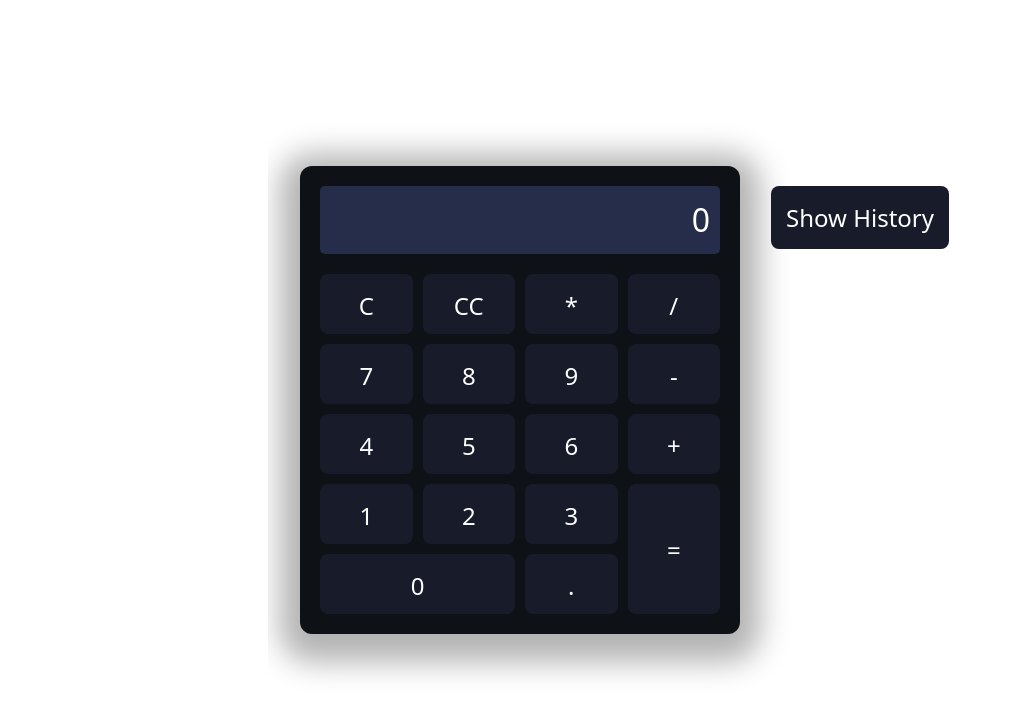
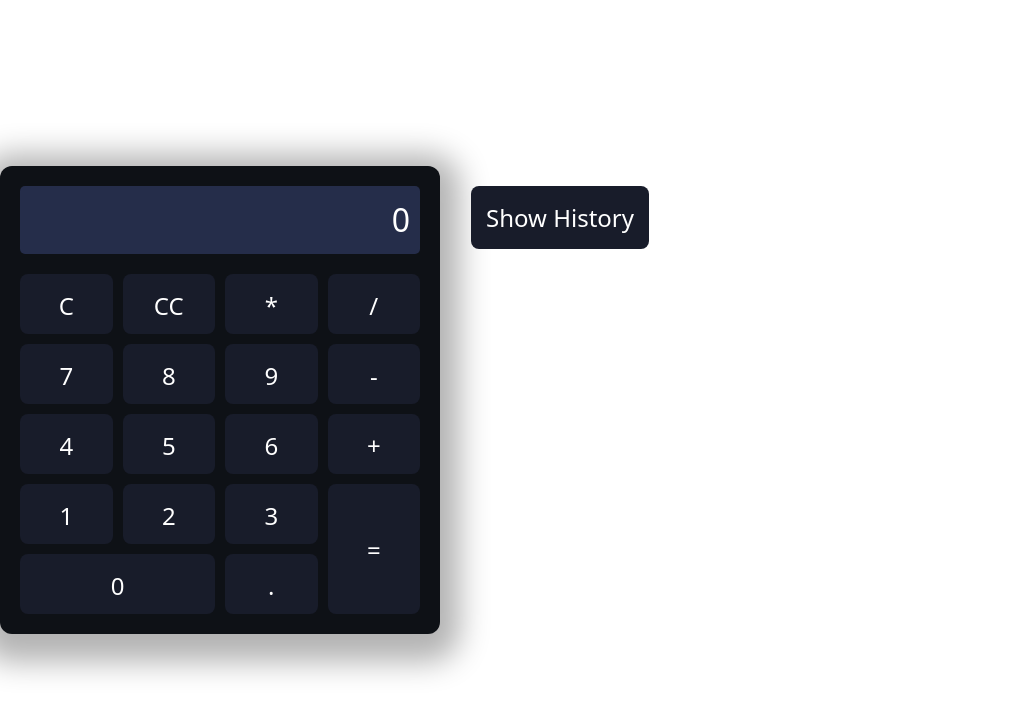
Before and after one commit to sakikout/Calculadora-TS, a React (Vite) app in the folder calculadora-ts/: page / in a window 1280 px wide. Shown: the top 714 px of the page, without its empty margins (0-1012 px from the left). Built offline with nearby package versions, Linux system fonts and the light colour scheme.

Commit message:
Add Footer and new styled components

```diff
--- a/calculadora-ts/src/App.tsx
+++ b/calculadora-ts/src/App.tsx
@@ -1,13 +1,30 @@
-import './App.css'
+
 import Calculator from './components/Calculator'
+import Footer from './components/Footer'
+import styled from 'styled-components';
+
+const PageWrapper = styled.div`
+  display: flex;
+  flex-direction: column;
+  min-height: 100vh;
+`;
+
+const MainContent = styled.main`
+  display: flex;
+  align-items: center;
+  flex: 1;
+`;
 
 function App() {
 
   return (
     <>
-      <div>
+      <PageWrapper>
+        <MainContent>
       <Calculator/>
-    </div>
+      </MainContent>
+      <Footer/>
+    </PageWrapper>
     </>
   )
 }
```
